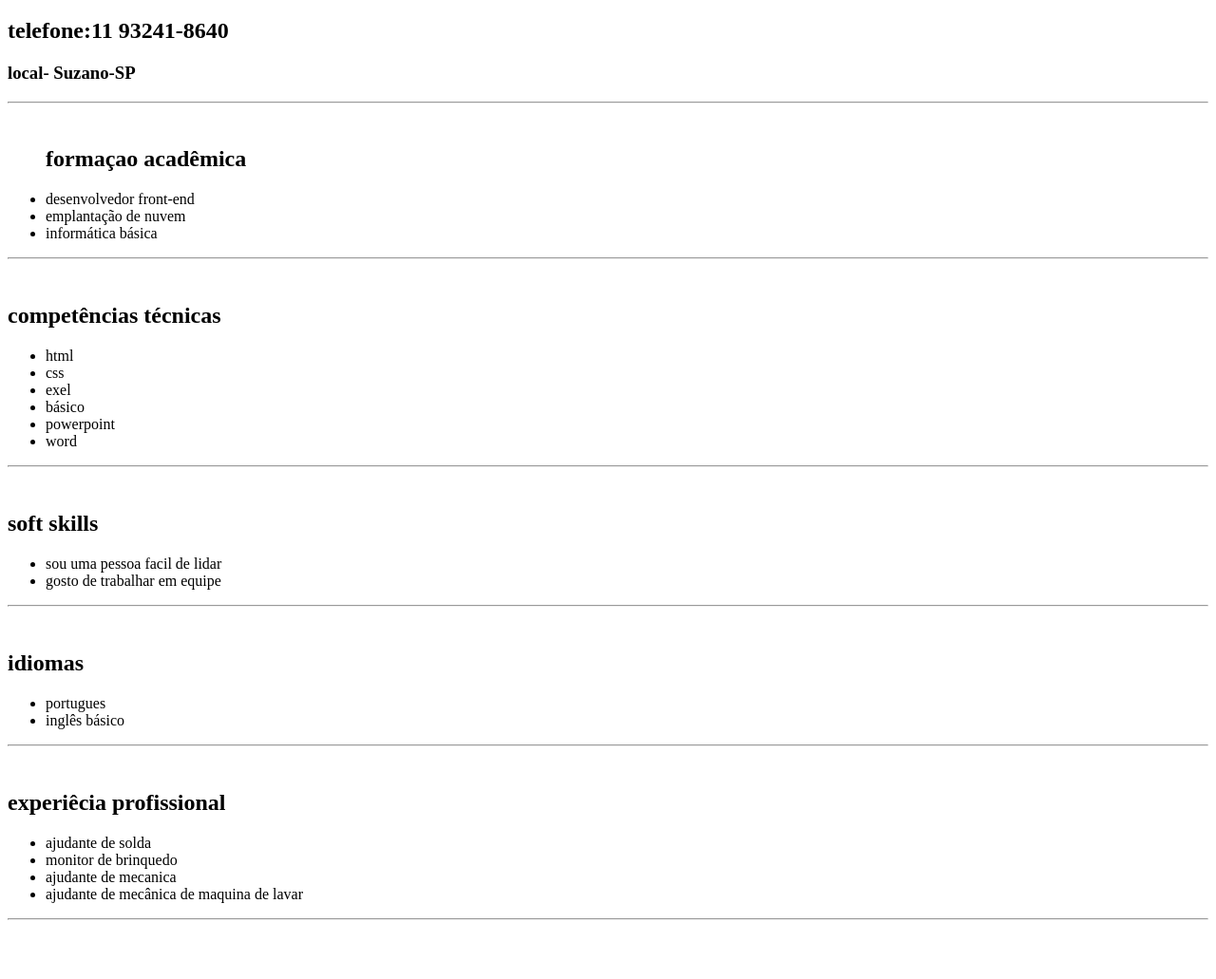
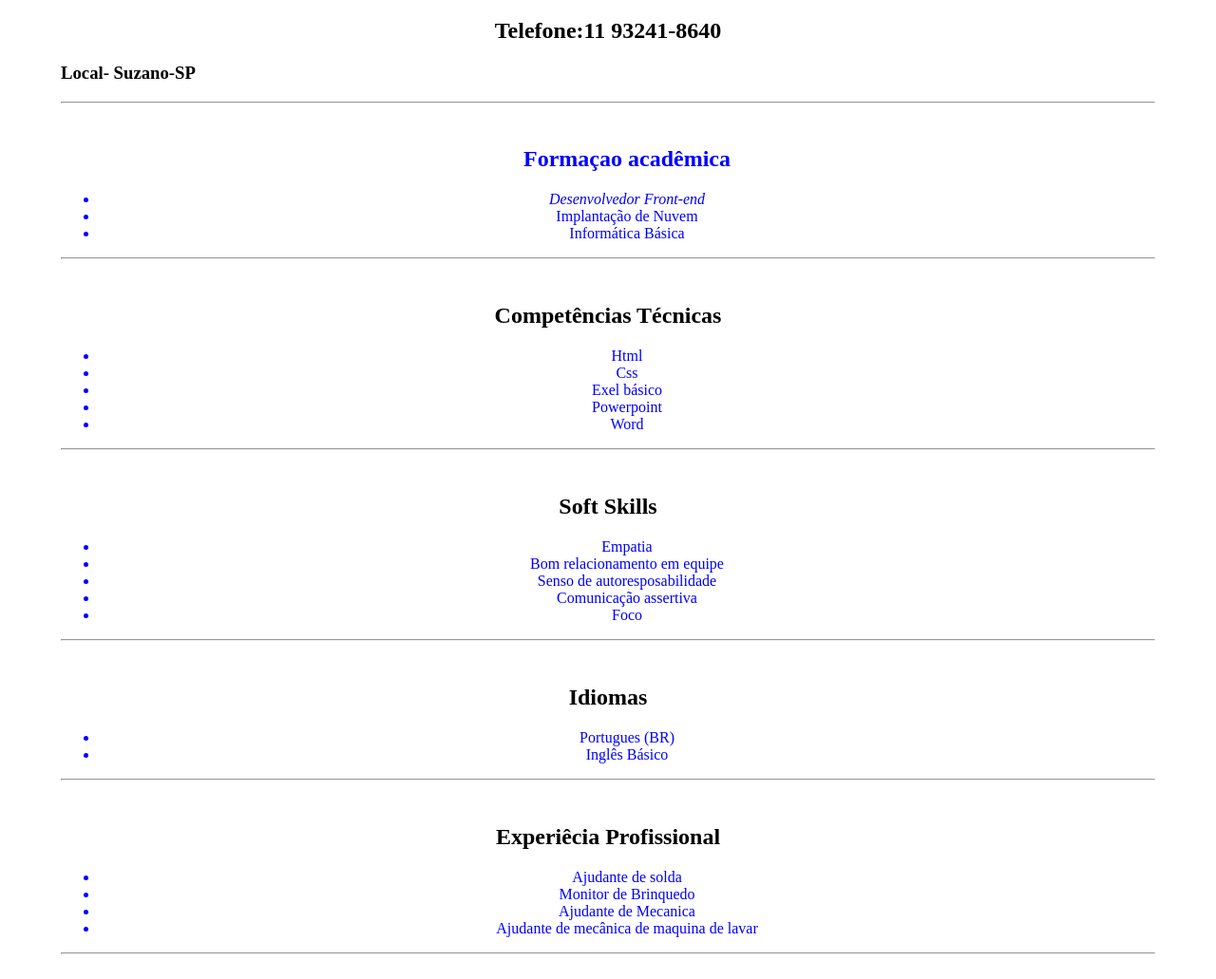
Before and after one commit to allanbez/meu-curriculo, a plain HTML site: page index.htm in a window 1280 px wide. Shown: the part 61-1092 px from the top of the page at 95% size. Before the commit the page ends 1064 px from the top, so only its background shows below. Drawn offline with Linux system fonts and the light colour scheme.

Commit message:
alterando o curriculo

```diff
--- a/index.css
+++ b/index.css
@@ -3,3 +3,15 @@ h1{
     text-align: center;
 
 }
+    ul,h2,li {
+        text-align: center;
+
+    }
+    body{
+        width: 90vw;
+        margin: auto;
+        font-size: 16px;
+    }
+    ul,li{
+        color: blue;
+    }
--- a/index.htm
+++ b/index.htm
@@ -10,20 +10,20 @@
 
     <h1>Allan Bezerra Esteves </h1>
 
-       <h2> <b>telefone</b>:11 93241-8640</h2>
+       <h2> <b>Telefone</b>:11 93241-8640</h2>
 
-    <h3>   local- Suzano-SP</h3>
+    <h3>   Local- Suzano-SP</h3>
        <hr>
        <br>
 
     <ul>
-       <h2> formaçao acadêmica</h2>
+       <h2> Formaçao acadêmica</h2>
 
-       <li>desenvolvedor front-end</li>
+       <li><i>Desenvolvedor Front-end</i></li>
 
-       <li>emplantação de nuvem</li>
+       <li>Implantação de Nuvem</li>
 
-       <li>informática básica</li>
+       <li>Informática Básica</li>
 
 
        </ul>
@@ -32,20 +32,18 @@
 
       <br>
 
-      <h2>competências técnicas </h2>
+      <h2>Competências Técnicas </h2>
 
       <ul>
-        <li>html</li>
+        <li>Html</li>
 
-        <li> css</li>
+        <li> Css</li>
 
-        <li>exel</li>
+        <li>Exel básico</li>
 
-        <li> básico</li>
+        <li> Powerpoint</li>
 
-        <li> powerpoint</li>
-
-        <li> word </li>
+        <li> Word </li>
 
 
     </ul>
@@ -54,13 +52,19 @@
 
     <br>
 
-    <h2> soft skills </h2>
+    <h2> Soft Skills </h2>
 
         <ul>
 
-            <li>sou uma pessoa facil de lidar</li>
+            <li>Empatia</li>
 
-            <li> gosto de trabalhar em equipe</li>
+            <li> Bom relacionamento em equipe</li>
+
+            <li>Senso de autoresposabilidade</li>
+
+            <li>Comunicação assertiva</li>
+
+            <li>Foco</li>
 
             </ul>
 
@@ -70,12 +74,12 @@
 
     <br>
 
-    <h2> idiomas </h2>
+    <h2> Idiomas </h2>
 
     <ul>
-        <li> portugues</li>
+        <li> Portugues (BR)</li>
 
-        <li> inglês básico</li>
+        <li> Inglês Básico</li>
 
     </ul>
 
@@ -84,17 +88,17 @@
     <br>
 
 
-    <h2>experiêcia profissional</h2>
+    <h2>Experiêcia Profissional</h2>
 
     <ul>
 
-    <li>ajudante de solda</li>
+    <li>Ajudante de solda</li>
 
-    <li> monitor de brinquedo</li>
+    <li> Monitor de Brinquedo</li>
 
-    <li>ajudante de mecanica</li>
+    <li>Ajudante de Mecanica</li>
 
-    <li> ajudante de mecânica de maquina de lavar</li>
+    <li> Ajudante de mecânica de maquina de lavar</li>
 
     </ul>
 
```
